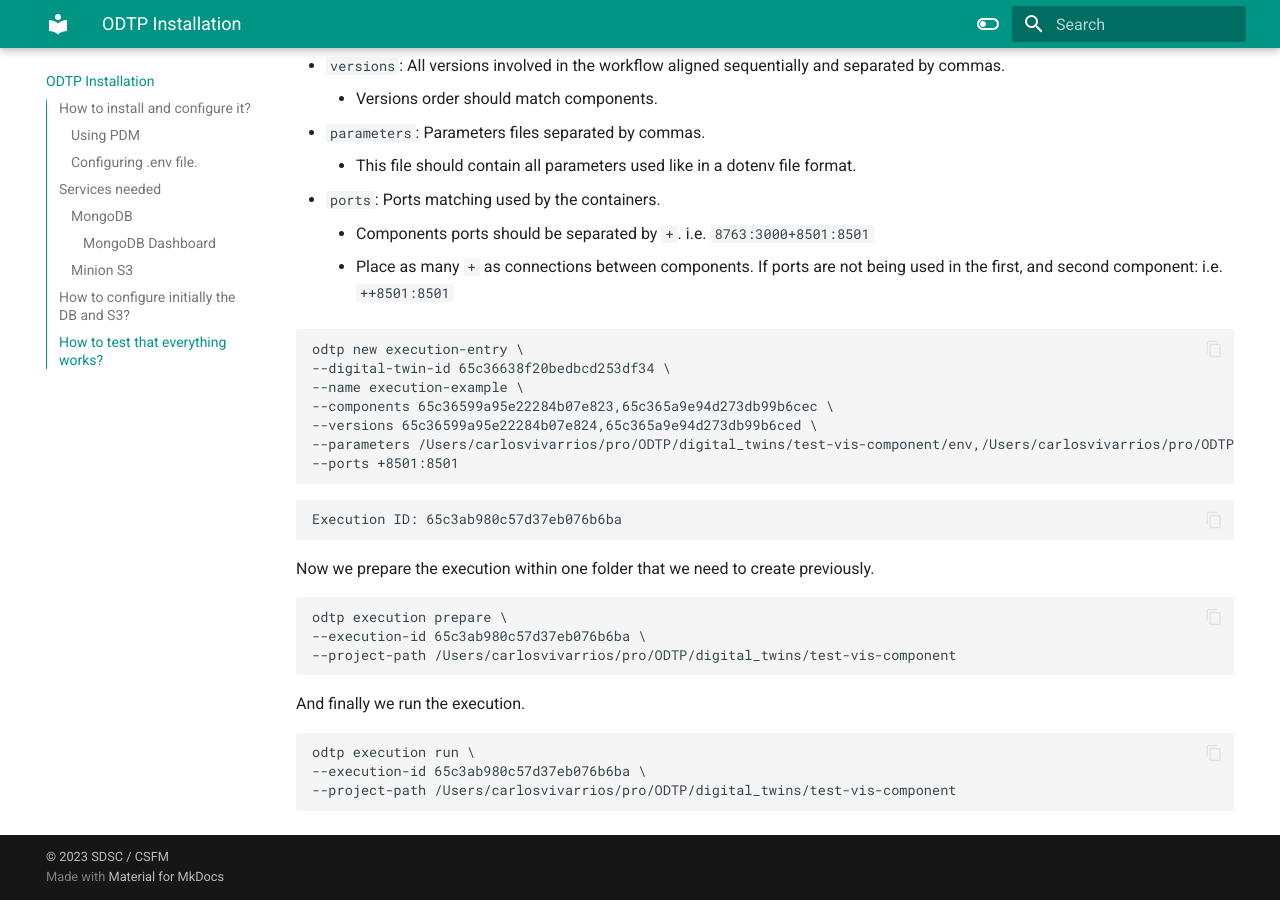
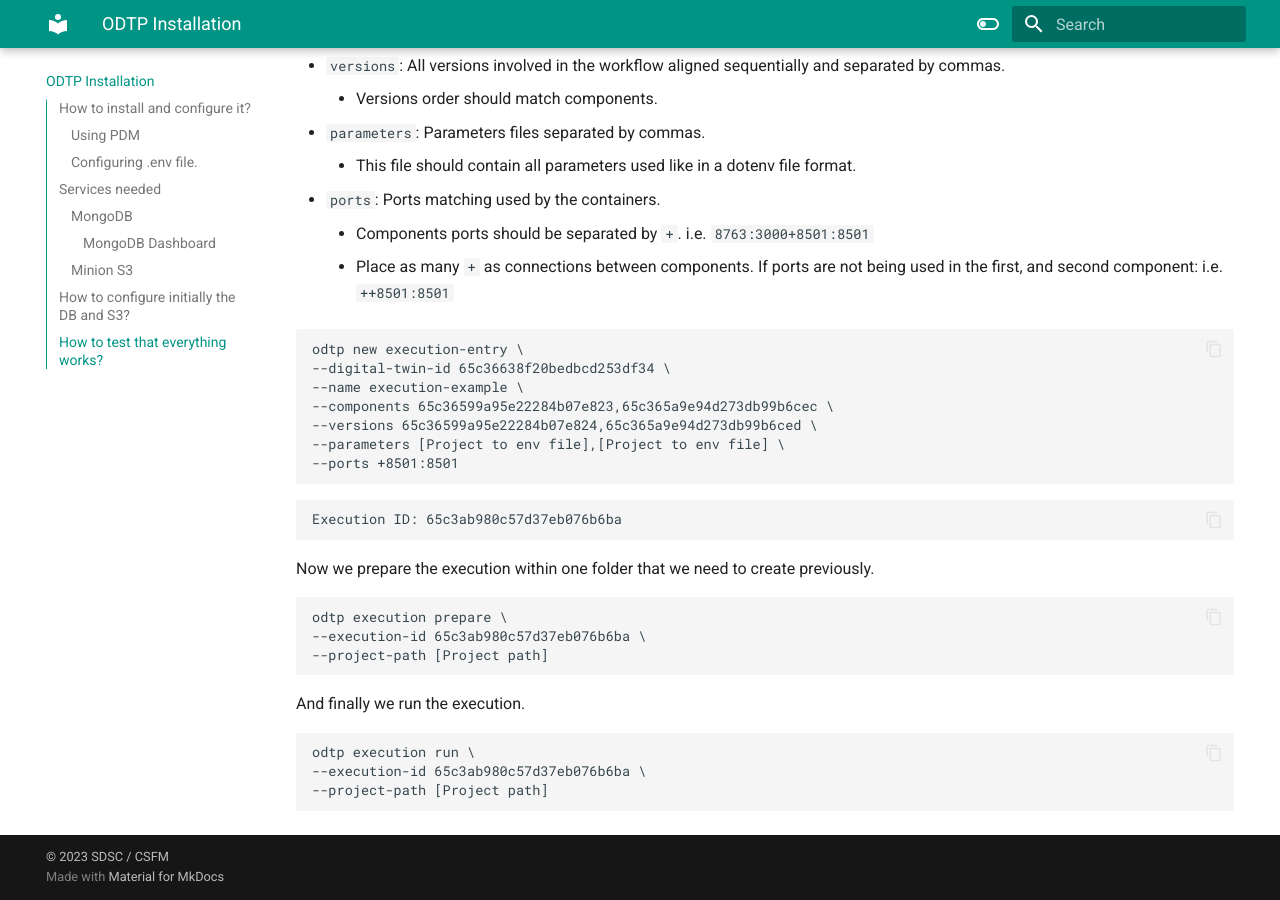
Before and after one commit to odtp-org/odtp-manuals, an MkDocs documentation site: the page built from docs/odtp_installation.md, in a window 1280 px wide and 900 px high, scrolled down 3469 px. Built offline with MkDocs 1.6.1 and Material for MkDocs 9.7.7, drawn with Linux system fonts in a browser that asks for light colours; some of the changed text lies outside the part shown.

Commit message:
Updated placeholders

````diff
--- a/docs/odtp_installation.md
+++ b/docs/odtp_installation.md
@@ -174,7 +174,7 @@ odtp new execution-entry \
 --name execution-example \
 --components 65c36599a95e22284b07e823,65c365a9e94d273db99b6cec \
 --versions 65c36599a95e22284b07e824,65c365a9e94d273db99b6ced \
---parameters /Users/carlosvivarrios/pro/ODTP/digital_twins/test-vis-component/env,/Users/carlosvivarrios/pro/ODTP/digital_twins/test-vis-component/env \
+--parameters [Project to env file],[Project to env file] \
 --ports +8501:8501
 ```
 
@@ -187,7 +187,7 @@ Now we prepare the execution within one folder that we need to create previously
 ```
 odtp execution prepare \
 --execution-id 65c3ab980c57d37eb076b6ba \
---project-path /Users/carlosvivarrios/pro/ODTP/digital_twins/test-vis-component
+--project-path [Project path]
 ```
 
 And finally we run the execution.
@@ -195,5 +195,5 @@ And finally we run the execution.
 ```
 odtp execution run \
 --execution-id 65c3ab980c57d37eb076b6ba \
---project-path /Users/carlosvivarrios/pro/ODTP/digital_twins/test-vis-component
+--project-path [Project path]
 ```
````
Also changed, not shown: other parts of docs/odtp_installation.md (+3 -3 lines).
